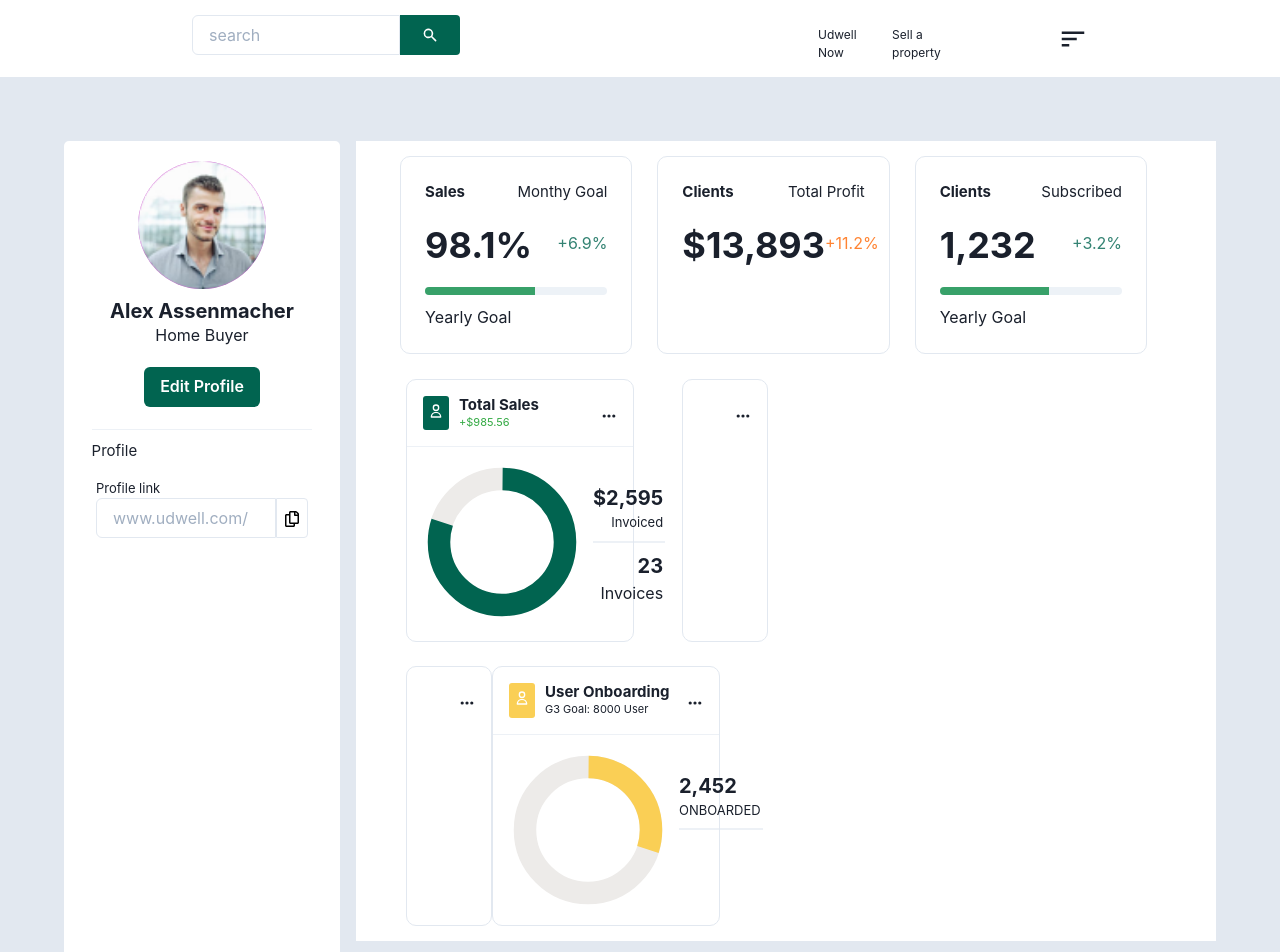
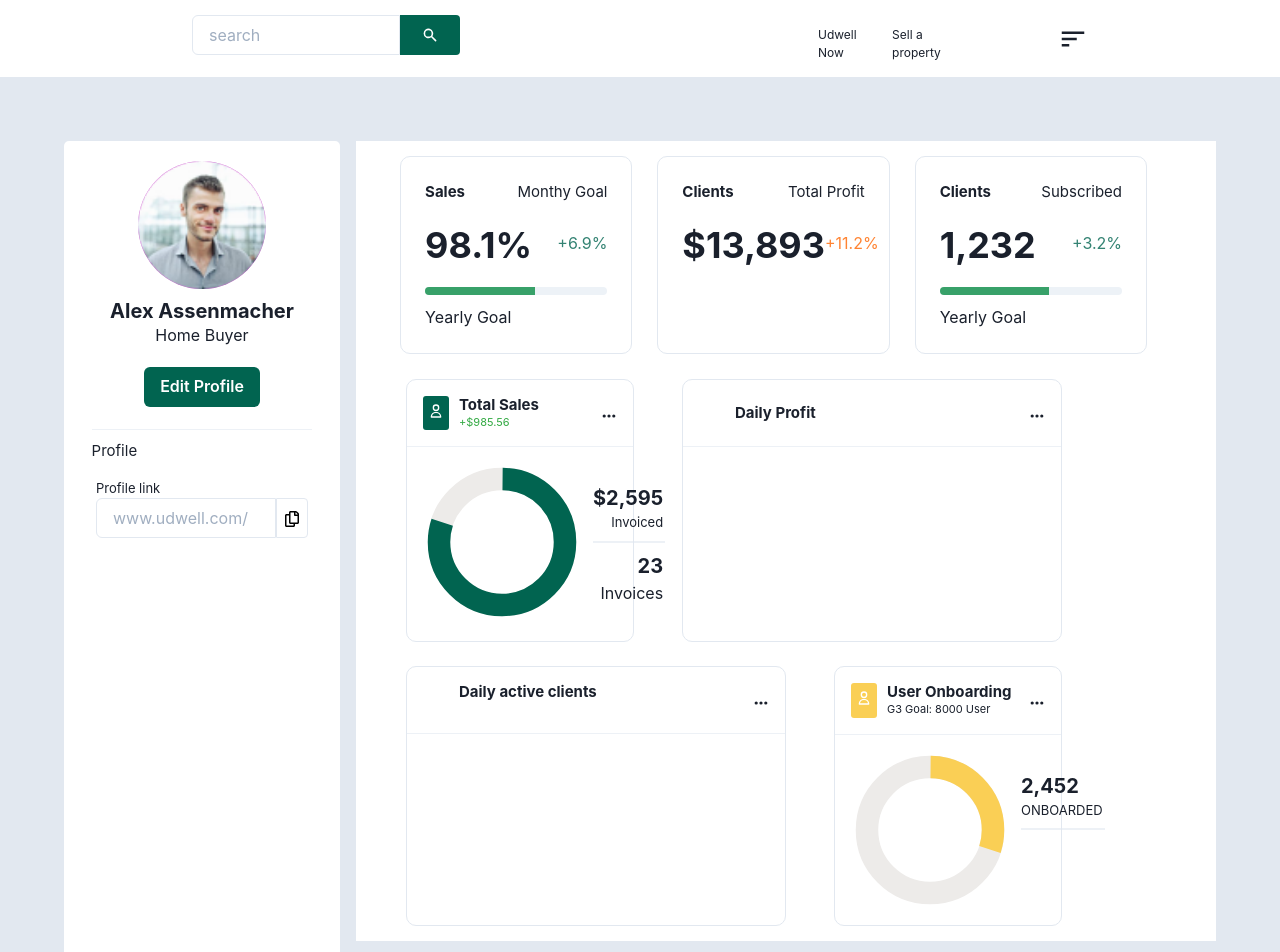
Before and after one commit to gadzorgenu/vien-Health-coding-Challenge, a React (Create React App) app in the folder coding_challenge/: page / in a window 1280 px wide. Shown: the top 952 px of the page. Built offline with nearby package versions, Linux system fonts and the light colour scheme.

Commit message:
Modified Cards

```diff
--- a/coding_challenge/src/App.js
+++ b/coding_challenge/src/App.js
@@ -74,7 +74,7 @@ const App = () => {
               name='Alex Assenmacher'
               role='Home Buyer'
             />
-            <Button bg="#016450" color='white'>Edit Profile</Button>
+            <Button bg="#016450" color='white' _hover={{ textDecoration: 'none'}}>Edit Profile</Button>
          </Box>
           {/* {
             aboutUser.map((e, item) => (
--- a/coding_challenge/src/components/Cards/CardHeader.js
+++ b/coding_challenge/src/components/Cards/CardHeader.js
@@ -1,16 +1,17 @@
 import React from 'react'
-import {Icon, Box, Heading, Flex, Text, Spacer} from '@chakra-ui/react'
+import {Icon, Box, Heading, Flex, Text, Spacer, Divider} from '@chakra-ui/react'
 import { HiDotsHorizontal } from "react-icons/hi";
 
-const CardHeader = ({ icon, title, value, bgColor, color }) => {
+const CardHeader = ({ icon, title, value, bgColor, color, my, mr }) => {
     return (
+        <Box>
             <Box p={4}>
                 <Flex>
                     <Box bgColor={bgColor} p='5px' borderRadius='3px' mr={{ md: '10px'}}>
                         <Icon as={icon} color='white'/>
                     </Box>
                     <Box>
-                    <Heading fontSize={{ md:'15px'}}>{title}</Heading>
+                        <Heading fontSize={{ md:'15px'}} my={my} >{title}</Heading>
                         <Text fontSize={{ md:'11px'}} color={color}>{value}</Text>
 
                     </Box>
@@ -18,6 +19,9 @@ const CardHeader = ({ icon, title, value, bgColor, color }) => {
                     <Icon as={HiDotsHorizontal} mt={3} />
                 </Flex>
             </Box>
+            <Divider orientation='horizontal'/>
+
+        </Box>
     )
 }
 
--- a/coding_challenge/src/components/Cards/DailyActiveCard.js
+++ b/coding_challenge/src/components/Cards/DailyActiveCard.js
@@ -2,10 +2,11 @@ import React from 'react'
 import CardHeader from './CardHeader'
 import { Box } from '@chakra-ui/react'
 
-const DailyActiveCard = () => {
+const DailyActiveCard = ({mr}) => {
     return (
-        <Box borderRadius='10px' borderWidth={1}>
+        <Box borderRadius='10px' borderWidth={1} w={{ md: '50%'}} mr={{ md:12}}>
            <CardHeader
+           title='Daily active clients'
            />
        </Box>
     )
--- a/coding_challenge/src/components/Cards/DailyProfitCard.js
+++ b/coding_challenge/src/components/Cards/DailyProfitCard.js
@@ -5,8 +5,10 @@ import { Box } from '@chakra-ui/react'
 const DailyProfitCard = () => {
 
     return (
-        <Box borderRadius='10px' borderWidth={1} mr={12}>
+        <Box borderRadius='10px' borderWidth={1} mr={12} w={{ md: '50%'}}>
            <CardHeader
+                title='Daily Profit'
+                my={{ md: 2}}
            />
        </Box>
     )
--- a/coding_challenge/src/components/Cards/TotalSalesCard.js
+++ b/coding_challenge/src/components/Cards/TotalSalesCard.js
@@ -1,5 +1,5 @@
 import React from 'react'
-import { Box, Divider } from '@chakra-ui/react'
+import { Box } from '@chakra-ui/react'
 import CardHeader from './CardHeader'
 import { HiOutlineUser } from "react-icons/hi";
 import Chart from './Chart'
@@ -15,7 +15,6 @@ const TotalSalesCard = () => {
             value='+$985.56'
             color='#34AA44'
             />
-        <Divider orientation='horizontal'/>
         <Chart
             color='#016450'
             value={80}
--- a/coding_challenge/src/components/Cards/UserOnboardingCard.js
+++ b/coding_challenge/src/components/Cards/UserOnboardingCard.js
@@ -1,5 +1,5 @@
 import React from 'react'
-import { Box, Divider } from '@chakra-ui/react'
+import { Box } from '@chakra-ui/react'
 import CardHeader from './CardHeader'
 import { HiOutlineUser } from "react-icons/hi";
 import Chart from './Chart'
@@ -14,7 +14,6 @@ const UserOnboardingCard = () => {
             title= 'User Onboarding'
             value='G3 Goal: 8000 User'
             />
-        <Divider orientation='horizontal'/>
         <Chart
             color='#FACF55'
             value={30}
--- a/coding_challenge/src/components/Cards/index.js
+++ b/coding_challenge/src/components/Cards/index.js
@@ -1,5 +1,5 @@
 import React from 'react'
-import {Box, Flex,Grid, GridItem } from '@chakra-ui/react'
+import {Box, Flex } from '@chakra-ui/react'
 import SalesCard from './SalesCard'
 import ClientCard from './ClientCard'
 import RevenueCard from './RevenueCard'
@@ -22,7 +22,7 @@ const Card = () => {
                 <DailyProfitCard/>
             </Flex>
             <Flex mx={{ md: '35px'}} mt={{ md: '3%'}}>
-                <DailyActiveCard/>
+                <DailyActiveCard />
                 <UserOnboardingCard />
             </Flex>
         </Box>
```
Also changed, not shown: 1 other file (tests, documents, lock files or other folders). Lines whose indentation alone changed are shown as unchanged.
